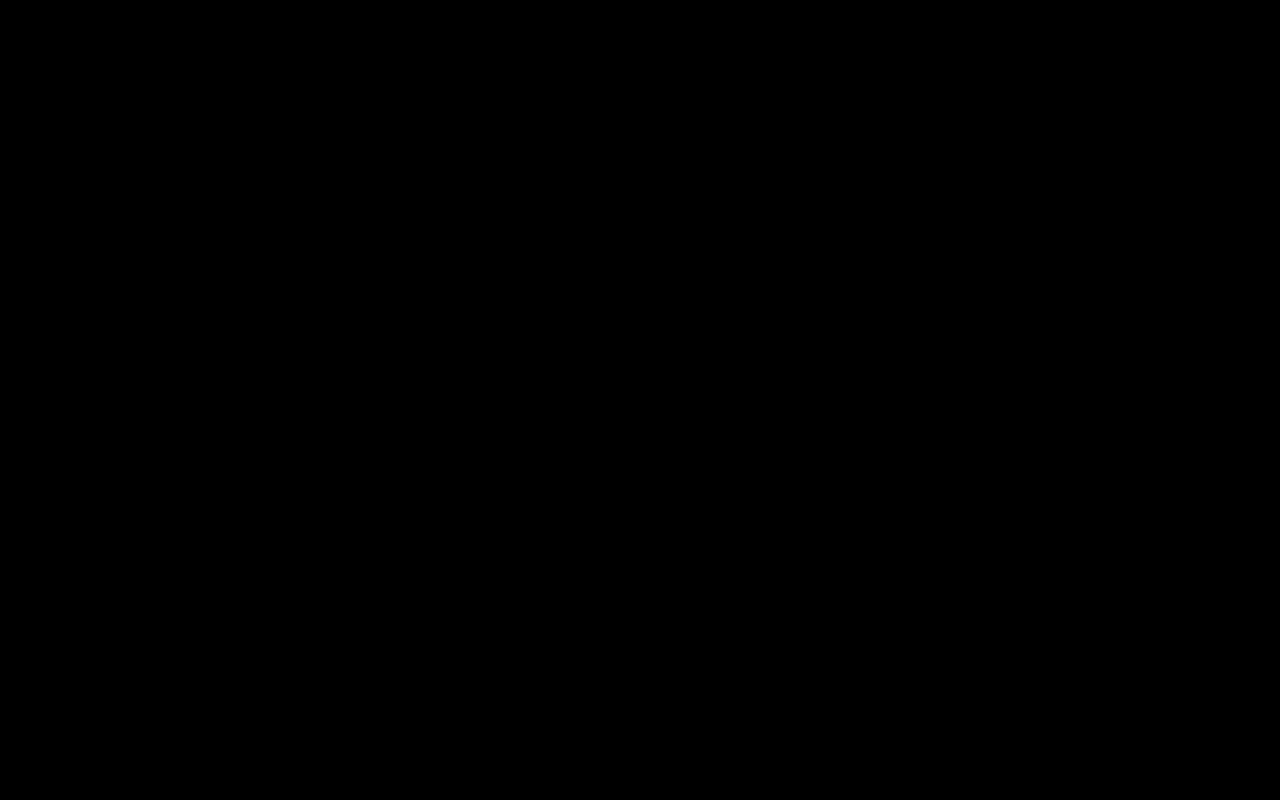
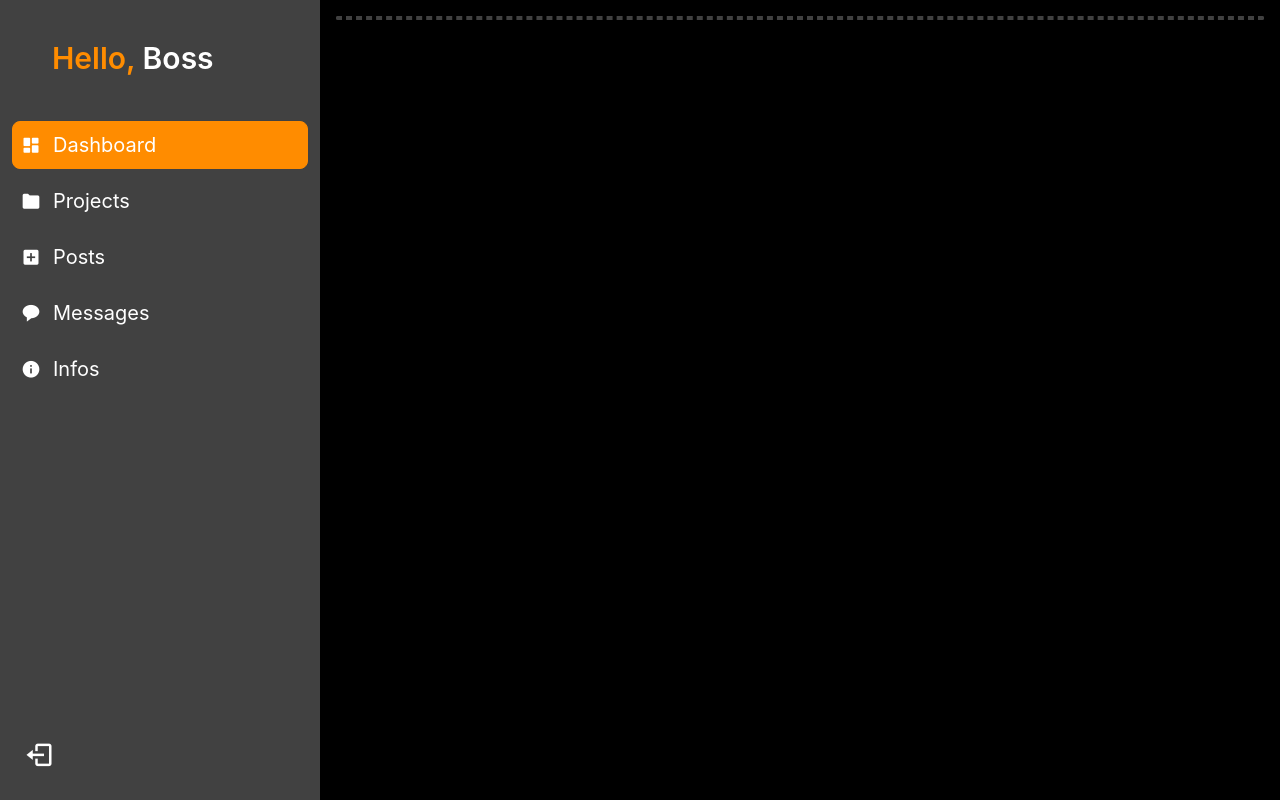
Before and after one commit to jurayevcoder/portfolio-site-admin-dashboard, a Vue app: page / in a window 1280 px wide. Built offline with nearby package versions, Linux system fonts and the light colour scheme.

Commit message:
Sidebar and Login

```diff
--- a/index.html
+++ b/index.html
@@ -4,7 +4,8 @@
     <meta charset="UTF-8">
     <link rel="icon" href="/favicon.ico">
     <meta name="viewport" content="width=device-width, initial-scale=1.0">
-    <title>Vite App</title>
+    <link href='https://unpkg.com/boxicons@2.1.4/css/boxicons.min.css' rel='stylesheet'>
+    <title>My Site</title>
   </head>
   <body>
     <div id="app"></div>
--- /dev/null
+++ b/src/components/Sidebar/Sidebar.vue
@@ -0,0 +1,85 @@
+<script setup>
+import { ref, onMounted } from "vue";
+import { navLinks } from "../../constants/navLinks";
+import { useRouter } from "vue-router";
+
+const navlink = ref(navLinks);
+const role = ref("");
+
+const router = useRouter();
+
+const logout = () => {
+  localStorage.clear();
+  router.push({ name: "login" });
+};
+
+onMounted(() => {
+  console.log(localStorage.getItem("role"));
+  role.value = localStorage.getItem("role");
+});
+</script>
+
+<template>
+  <div>
+    <button
+      data-drawer-target="default-sidebar"
+      data-drawer-toggle="default-sidebar"
+      aria-controls="default-sidebar"
+      type="button"
+      class="inline-flex items-center p-2 mt-2 ml-3 text-sm text-white rounded-lg sm:hidden hover:text-[#FF8C00] focus:outline-none focus:ring-2 focus:ring-gray-600"
+    >
+      <span class="sr-only">Open sidebar</span>
+      <svg
+        class="w-6 h-6"
+        aria-hidden="true"
+        fill="currentColor"
+        viewBox="0 0 20 20"
+        xmlns="http://www.w3.org/2000/svg"
+      >
+        <path
+          clip-rule="evenodd"
+          fill-rule="evenodd"
+          d="M2 4.75A.75.75 0 012.75 4h14.5a.75.75 0 010 1.5H2.75A.75.75 0 012 4.75zm0 10.5a.75.75 0 01.75-.75h7.5a.75.75 0 010 1.5h-7.5a.75.75 0 01-.75-.75zM2 10a.75.75 0 01.75-.75h14.5a.75.75 0 010 1.5H2.75A.75.75 0 012 10z"
+        ></path>
+      </svg>
+    </button>
+
+    <aside
+      id="default-sidebar"
+      class="fixed top-0 left-0 z-40 w-80 h-screen transition-transform -translate-x-full sm:translate-x-0"
+      aria-label="Sidebar"
+    >
+      <div class="h-full px-3 py-4 overflow-y-auto bg-[#414141]">
+      <h1 class="text-[30px] font-semibold ml-10 mt-5 mb-10 text-[#FF8C00]">Hello, <span class="text-white font-semibold">Boss</span></h1>
+        <ul class="space-y-2 font-medium">
+          <li v-for="link in navlink" :key="link.id">
+            <router-link
+              :to="link.link"
+              class="flex items-center p-2 rounded-lg text-[20px] text-white border border-[#414141] hover:border-[#FF8C00] hover:text-[#FF8C00]"
+            >
+              <i :class="link.icon"></i>
+              <span class="ml-3">{{ link.title }}</span>
+            </router-link>
+          </li>
+        </ul>
+
+        <button
+          @click="logout"
+          class="block px-3 py-2 rounded-xl focus:ring-4 ring-gray-500 text-white absolute bottom-3 text-[30px] hover:text-[#FF8C00]"
+        >
+        <i class='bx bx-log-out'></i>
+        </button>
+      </div>
+    </aside>
+  </div>
+</template>
+
+<style lang="css" scoped>
+.router-link-active {
+  background-color: #FF8C00;
+  border: 1px solid #FF8C00;
+}
+.router-link-active:hover {
+  color: white;
+}
+</style>
--- /dev/null
+++ b/src/constants/navLinks.js
@@ -0,0 +1,32 @@
+export const navLinks = [
+    {
+      id: 1,
+      title: 'Dashboard',
+      link: '/',
+      icon: 'bx bxs-dashboard',
+    },
+    {
+      id: 2,
+      title: 'Projects',
+      link: '/projects',
+      icon: 'bx bxs-folder',
+    },
+    {
+      id: 3,
+      title: 'Posts',
+      link: '/Posts',
+      icon: 'bx bxs-plus-square',
+    },
+    {
+      id: 4,
+      title: 'Messages',
+      link: '/messages',
+      icon: 'bx bxs-message-rounded',
+    },
+    {
+      id: 5,
+      title: 'Infos',
+      link: '/infos',
+      icon: 'bx bxs-info-circle',
+    }
+  ]
--- a/src/router/index.js
+++ b/src/router/index.js
@@ -13,6 +13,11 @@ const router = createRouter({
       ]
     },
     {
+      path: '/login',
+      name: 'login',
+      component: () => import('../views/Login/Login.vue')
+    },
+    {
       path: '/:pathMatch(.*)*',
       name: 'error',
       component: () => import('../views/Error/Error.vue')
@@ -20,17 +25,17 @@ const router = createRouter({
   ]
 })
 
-router.beforeEach((to, from, next) => {
+// router.beforeEach((to, from, next) => {
 
 
-  let token = localStorage.getItem('token')
+//   let token = localStorage.getItem('token')
 
-  if (to.name !== "login" && !token) {
-    next({ name: 'login' })
-  } else {
-    next()
-  }
+//   if (to.name !== "login" && !token) {
+//     next({ name: 'login' })
+//   } else {
+//     next()
+//   }
 
-})
+// })
 
 export default router
--- a/src/views/Dashboard.vue
+++ b/src/views/Dashboard.vue
@@ -1,12 +1,13 @@
-<script setup></script>
+<script setup>
+import Sidebar from '../components/Sidebar/Sidebar.vue'
+</script>
 
 <template>
   <main>
     <section id="main" class="w-full">
-      <div class="p-4 sm:ml-64">
-        <div
-          class="border-2 border-gray-200 border-dashed rounded-lg dark:border-gray-700"
-        >
+      <Sidebar />
+      <div class="p-4 sm:ml-80">
+        <div class="border-2 border-[#414141] border-dashed rounded-lg">
           <router-view></router-view>
         </div>
       </div>
--- a/src/views/Error/Error.vue
+++ b/src/views/Error/Error.vue
@@ -20,7 +20,7 @@
           </p>
           <router-link
             to="/"
-            class="inline-flex text-white bg-blue-600 hover:bg-blue-800 focus:ring-4 focus:outline-none font-medium rounded-lg text-sm px-5 py-2.5 text-center focus:ring-blue-900 my-4"
+            class="inline-flex text-white bg-[#FF8C00] hover:bg-[#2A2A2A] hover:text-[#FF8C00] border-2 border-[#FF8C00] focus:ring-4 focus:outline-none font-medium rounded-lg text-sm px-5 py-2.5 text-center focus:ring-[#FF8C00] my-4"
             >Back to Homepage</router-link
           >
         </div>
--- /dev/null
+++ b/src/views/Login/Login.vue
@@ -0,0 +1,69 @@
+<template>
+  <section class="bg-black">
+    <div
+      class="flex flex-col items-center justify-center px-6 py-8 mx-auto md:h-screen lg:py-0"
+    >
+
+      <div
+        class="w-full bg-[#414141] rounded-lg md:mt-0 sm:max-w-md xl:p-0"
+      >
+        <div class="p-6 space-y-4 md:space-y-6 sm:p-8">
+          <h1
+            class="text-xl font-bold leading-tight tracking-tight md:text-2xl text-white"
+          >
+            Login to your account
+          </h1>
+          <form class="space-y-4 md:space-y-6" action="#">
+            <div>
+              <label
+                for="email"
+                class="block mb-2 text-sm font-medium text-white"
+                >Your email</label
+              >
+              <input
+                type="email"
+                name="email"
+                id="email"
+                class="border sm:text-sm rounded-lg outline-none block w-full p-2.5 bg-[#414141] border-white placeholder-gray-400 text-white"
+                placeholder="name@company.com"
+                required=""
+              />
+            </div>
+            <div>
+              <label
+                for="password"
+                class="block mb-2 text-sm font-medium text-white"
+                >Password</label
+              >
+              <input
+                type="password"
+                name="password"
+                id="password"
+                placeholder="••••••••"
+                class="border outline-none sm:text-sm rounded-lg block w-full p-2.5 bg-[#414141] border-white placeholder-gray-400 text-white"
+                required=""
+              />
+            </div>
+            <div class="flex items-center justify-between">
+              <a
+                href="#"
+                class="text-sm font-medium text-[#FF8C00] hover:underline"
+                >Forgot password?</a
+              >
+            </div>
+            <button
+              type="submit"
+              class="w-full text-white bg-[#FF8C00] border border-[#FF8C00] hover:bg-[#414141] hover:text-[#FF8C00] focus:ring-4 focus:outline-none focus:ring-[#FF8C00] font-medium rounded-lg text-sm px-5 py-2.5 text-center"
+            >
+              Login
+            </button>
+          </form>
+        </div>
+      </div>
+    </div>
+  </section>
+</template>
+
+<script setup></script>
+
+<style lang="scss" scoped></style>
```
